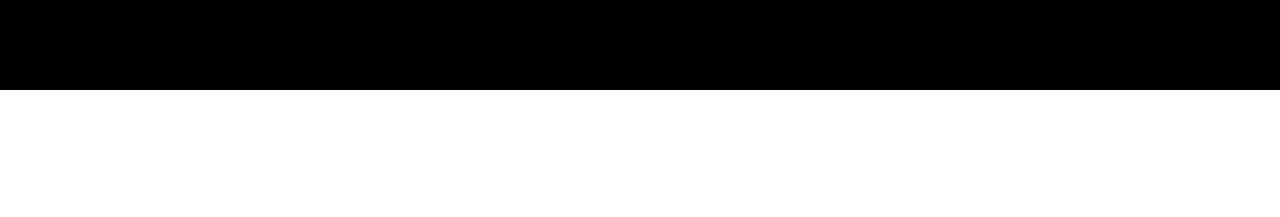
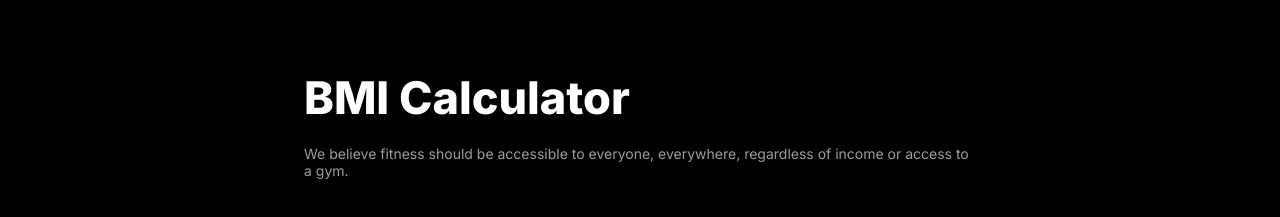
Before and after one commit to imamhossenbu/B10-assignment2, a plain HTML site: page index.html in a window 1280 px wide. Shown: the part 2388-2605 px from the top of the page. Before the commit the page ends 2478 px from the top, so only its background shows below. Drawn offline with Linux system fonts and the light colour scheme; a web font is replaced by a local one.

Commit message:
add bmi title

```diff
--- a/index.html
+++ b/index.html
@@ -127,6 +127,10 @@
                 </div>
                 </div>
             </div>
+            <div class="bmi-title">
+                <h1>BMI Calculator</h1>
+                <p>We believe fitness should be accessible to everyone, everywhere, regardless of income or access to a gym.</p>
+            </div>
         </section>
     </main>
 </body>
--- a/styles/main.css
+++ b/styles/main.css
@@ -1,6 +1,6 @@
 main{
     background-color: rgb(0, 0, 0);
-    padding-bottom: 100px;
+    padding-bottom: 80px;
 }
 .section-header{
     width: 50%;
@@ -212,3 +212,16 @@ main{
     padding-left: 20px;
     padding-bottom: 20px;
 }
+.bmi-title{
+    width: 70%;
+    margin: 0 auto;
+    margin-top: 80px;
+}
+.bmi-title h1{
+    font-size: 45px;
+    font-weight: 800;
+    padding-bottom: 20px;
+}
+.bmi-title p{
+    font-size: 14px;
+}
```
